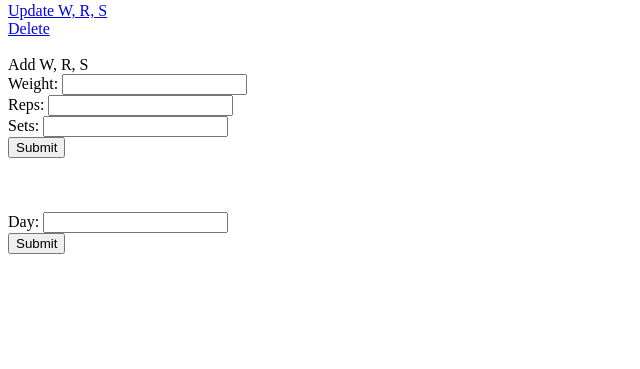
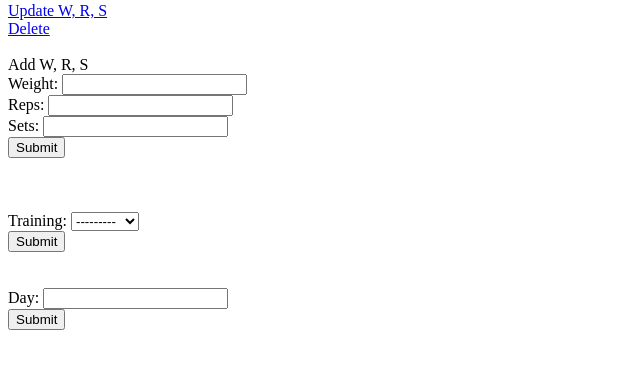
Before and after one commit to LevytskyiS/CoachPro, a Django app: page /training/1/ in a window 1280 px wide. Shown: the part 246-615 px from the top of the page, without its empty margins (0-640 px from the left). Run offline with Django 5.2, Linux system fonts and the light colour scheme; tables that the repository leaves empty hold one stand-in row (values such as "Sample post").

Commit message:
create training info - html, view, form, url

```diff
--- a/coachpro/training/forms.py
+++ b/coachpro/training/forms.py
@@ -19,3 +19,9 @@ class CreateTrainingStatsForm(ModelForm):
     class Meta:
         model = TrainingStats
         exclude = ["training_info"]
+
+
+class CreateTrainingInfoForm(ModelForm):
+    class Meta:
+        model = TrainingInfo
+        exclude = ["training_day"]
--- a/coachpro/training/templates/training/training_page_detail.html
+++ b/coachpro/training/templates/training/training_page_detail.html
@@ -27,6 +27,14 @@
             </form>
             <br/><br/>
         {% endfor %}<br/>
+        <form action="{% url 'training:create_training_info' pk=training_day.id %}" method="post">
+            {% csrf_token %}
+            {{ create_training_info_form }}
+            <input type="submit" value="Submit">
+        </form>
+            <br/><br/>
+        <!-- Создание TrainingInfo (по сути, просто добавление упражнения к тренировочному дню) -->
+
 
         {% if request.user.profile.is_coach or request.user.is_superuser %}
 
--- a/coachpro/training/urls.py
+++ b/coachpro/training/urls.py
@@ -25,6 +25,11 @@ urlpatterns = [
         name="delete_training_day",
     ),
     path(
+        "create_info/<int:pk>/",
+        views.CreateTrainingInfoView.as_view(),
+        name="create_training_info",
+    ),
+    path(
         "create_stats/<int:pk>/",
         views.CreateTrainingStatsView.as_view(),
         name="create_training_stats",
--- a/coachpro/training/views.py
+++ b/coachpro/training/views.py
@@ -11,7 +11,12 @@ from django.http import HttpRequest
 from django.contrib.auth.models import User
 
 from .models import TrainingPage, TrainingDay, Training, TrainingStats, TrainingInfo
-from .forms import CreateTrainingDayForm, UpdateTrainingStats, CreateTrainingStatsForm
+from .forms import (
+    CreateTrainingDayForm,
+    UpdateTrainingStats,
+    CreateTrainingStatsForm,
+    CreateTrainingInfoForm,
+)
 
 
 # Training page
@@ -23,6 +28,7 @@ class TrainingPageDetailView(DetailView):
     def get_context_data(self, **kwargs):
         context = super().get_context_data(**kwargs)
         context["form_training_day"] = CreateTrainingDayForm()
+        context["create_training_info_form"] = CreateTrainingInfoForm()
         context["create_training_stats_form"] = CreateTrainingStatsForm()
         context["update_training_stats_form"] = UpdateTrainingStats()
         return context
@@ -63,6 +69,21 @@ class DeleteTrainingDayView(DeleteView):
         return self.object.training_page.get_absolute_url()
 
 
+class CreateTrainingInfoView(CreateView):
+    model = TrainingInfo
+    form_class = CreateTrainingInfoForm
+    request = HttpRequest()
+
+    def form_valid(self, form):
+        training_day = TrainingDay.objects.get(id=self.kwargs.get("pk"))
+        form.instance.training_day = training_day
+        self.object = form.save()
+        return super().form_valid(form)
+
+    def get_success_url(self) -> str:
+        return self.object.training_day.training_page.get_absolute_url()
+
+
 # Training stats
 class CreateTrainingStatsView(CreateView):
     model = TrainingStats
@@ -76,9 +97,7 @@ class CreateTrainingStatsView(CreateView):
         return super().form_valid(form)
 
     def get_success_url(self) -> str:
-        training_info = TrainingInfo.objects.get(training_stats=self.kwargs.get("pk"))
-        training_day = TrainingDay.objects.get(workout_info=training_info)
-        return training_day.training_page.get_absolute_url()
+        return self.object.training_info.training_day.training_page.get_absolute_url()
 
 
 class UpdateTrainingStatsView(UpdateView):
```
